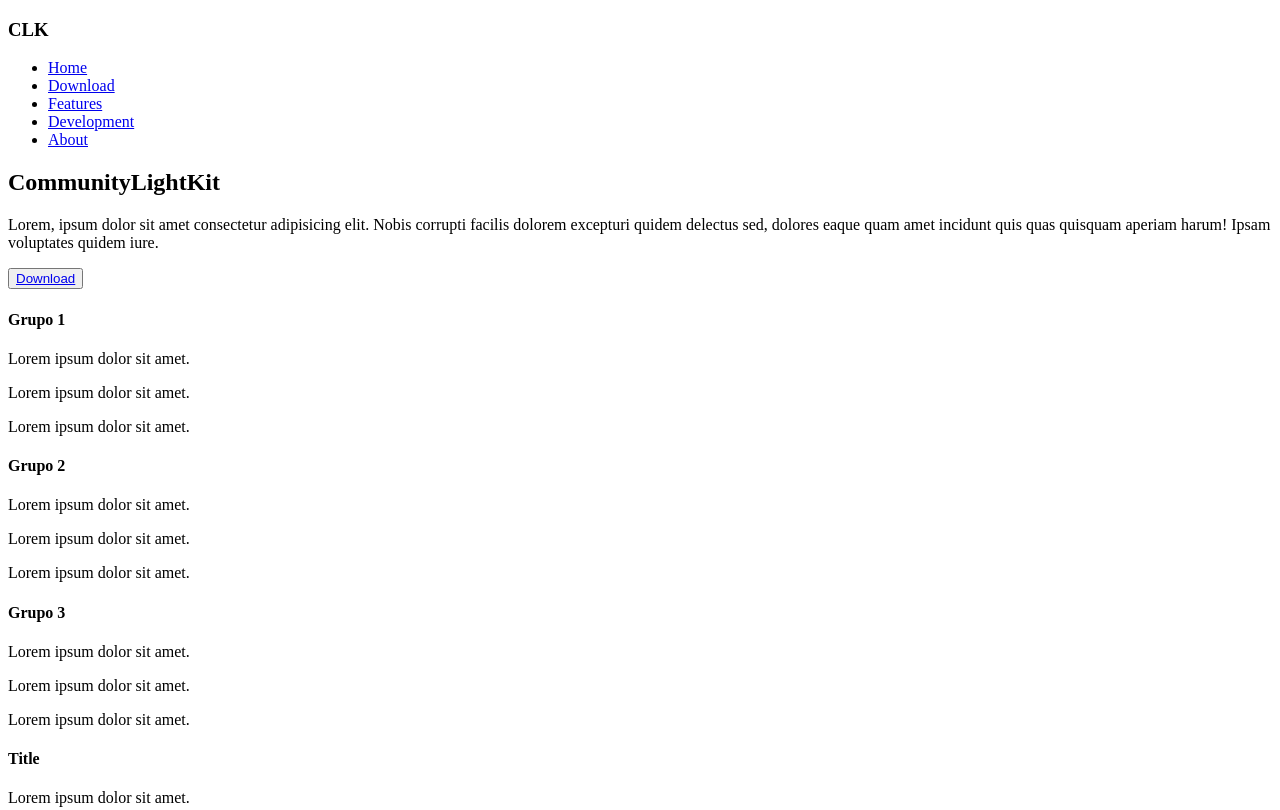
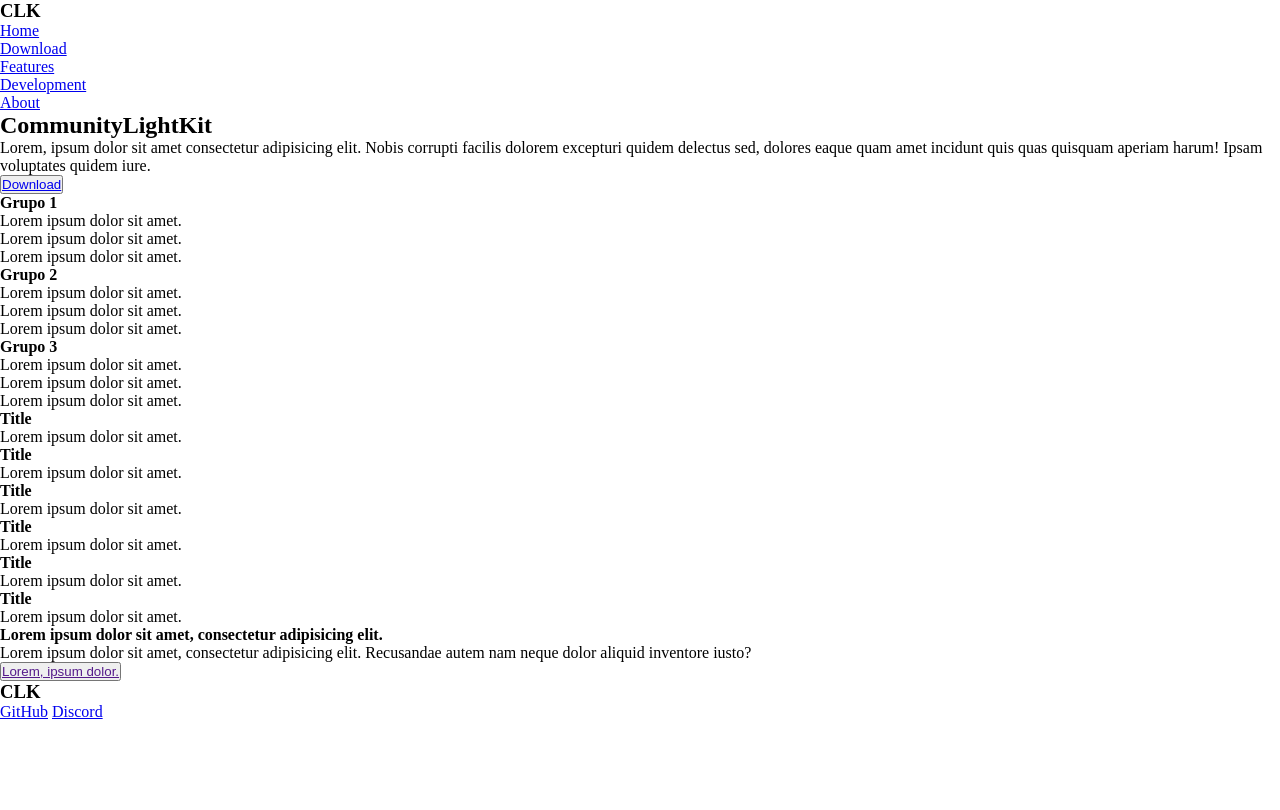
Before and after one commit to Luadih/Web-CLK, a plain HTML site: page index.html in a window 1280 px wide. Shown: the top 810 px of the page. Drawn offline with Linux system fonts and the light colour scheme.

Commit message:
Creation of the CSS file and fixed HTML

```diff
--- /dev/null
+++ b/css/style.css
@@ -0,0 +1,4 @@
+* {
+    margin: 0;
+    padding: 0
+}
--- a/index.html
+++ b/index.html
@@ -4,11 +4,12 @@
     <meta charset="UTF-8">
     <meta http-equiv="X-UA-Compatible" content="IE=edge">
     <meta name="viewport" content="width=device-width, initial-scale=1.0">
+    <link rel="stylesheet" href="./css/style.css">
     <title>CLK</title>
 </head>
 <body>
     <main class="hero">
-        <section class="header">
+        <header class="header">
             <div class="header__logo">
                 <h3>CLK</h3>
             </div>
@@ -21,7 +22,7 @@
                     <li class="menu__item"><a href="#">About</a></li>
                 </ul>
             </div>
-        </section>
+        </header>
         <section class="download">
             <div class="download__main">
                 <h2>CommunityLightKit</h2>
```
